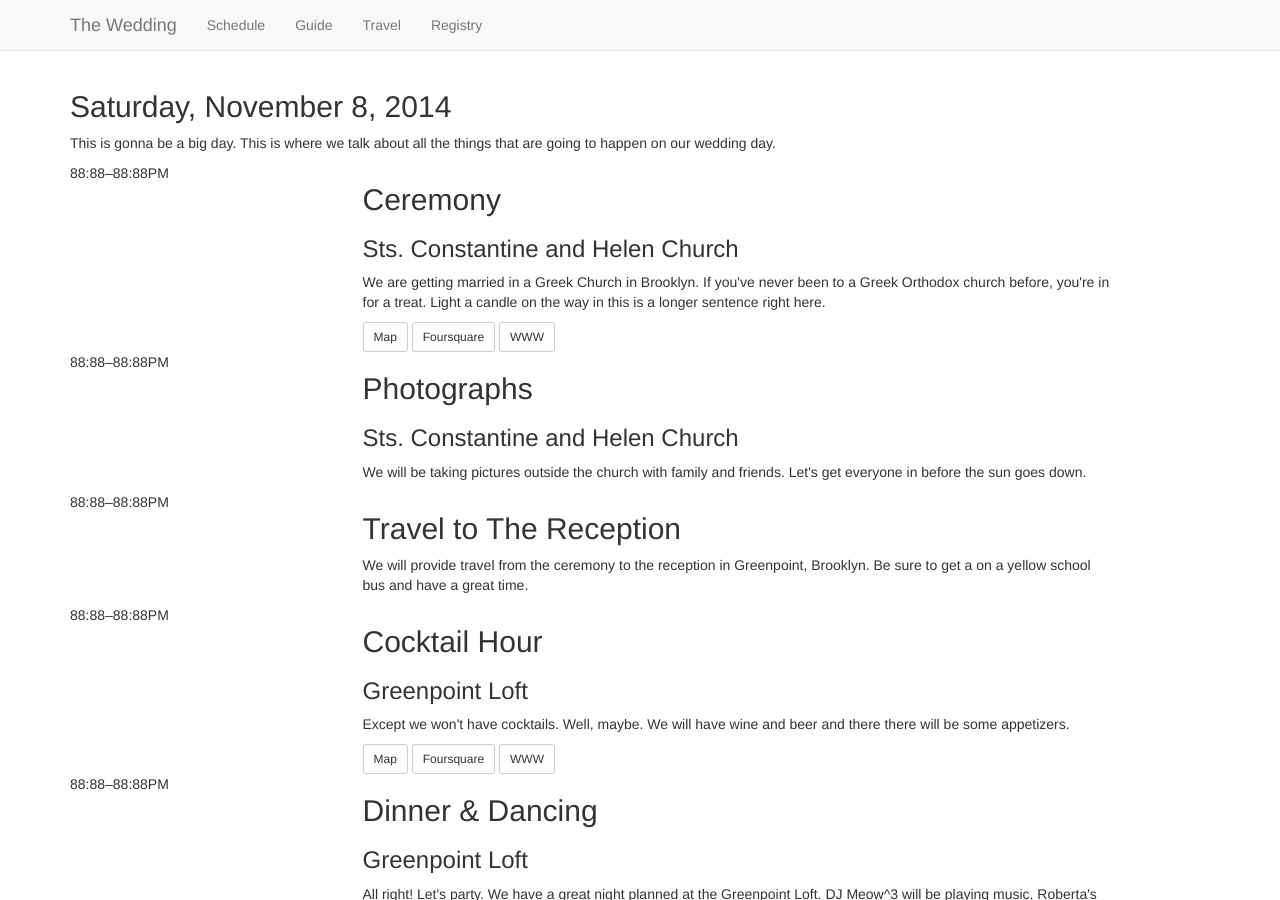
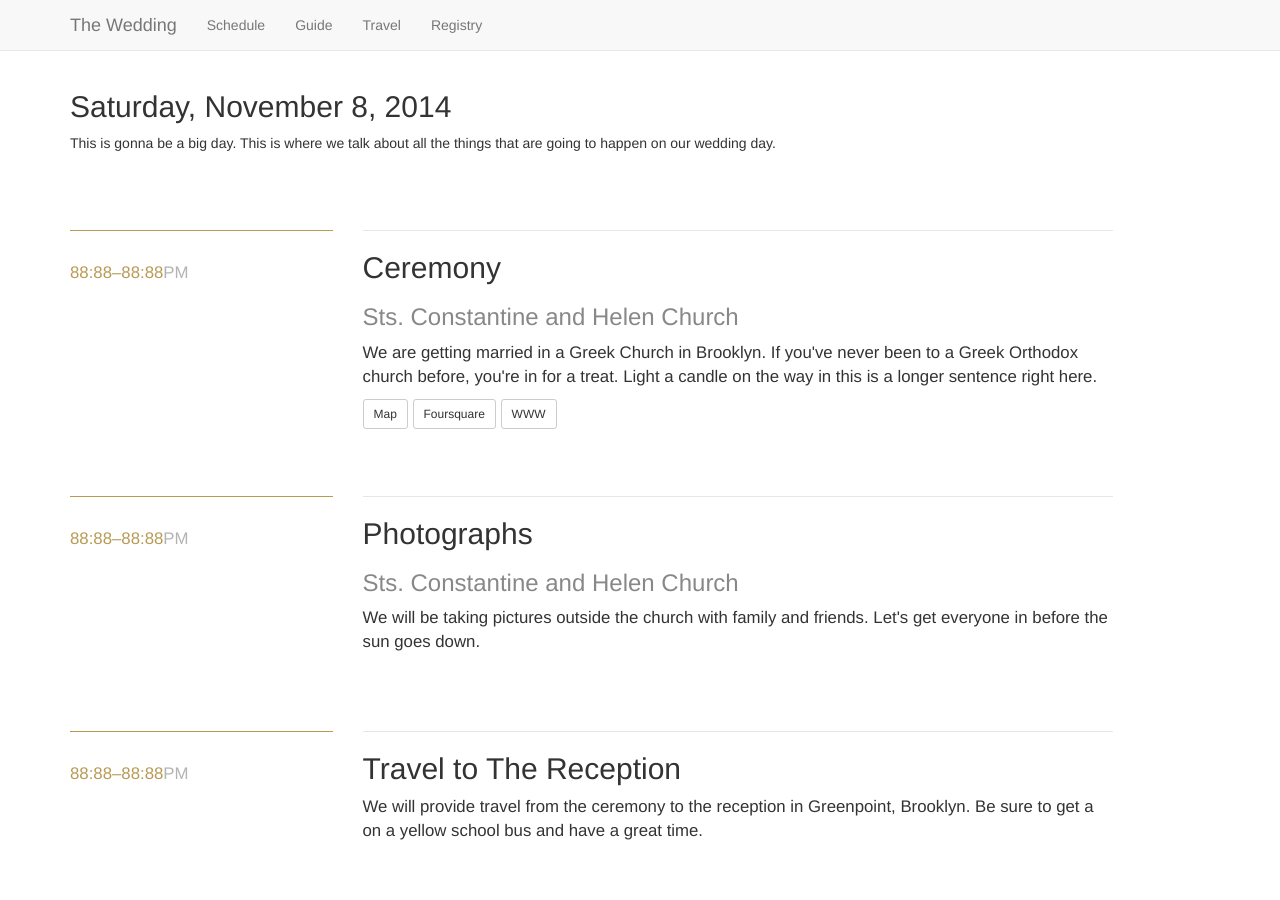
Before and after one commit to jpfinley/weddingSite, a Jekyll site: the page built from site/schedule.html, in a window 1280 px wide and 900 px high. Built offline with Jekyll 4.4.1, drawn with Linux system fonts in a browser that asks for light colours; nearby versions of some CDN libraries; Markdown is read by kramdown in place of the engine named in the settings.

Commit message:
refactor section rows

```diff
--- a/site/schedule.html
+++ b/site/schedule.html
@@ -11,9 +11,9 @@
 </div>
 <div class="row">
   <div class="col-md-12">
-    <div class="row event">
+    <div class="row section section-event">
       <div class="col-md-3">
-        <p class="time">88:88&ndash;88:88<span>PM</span></p>
+        <header>88:88&ndash;88:88<span>PM</span></header>
       </div>
       <div class="col-md-8">
         <h2>Ceremony</h2>
@@ -24,9 +24,9 @@
         <a class="btn btn-default btn-sm" href="http://stconstantinecathedral.org" role="button">WWW</a>
       </div>
     </div>
-    <div class="row event">
+    <div class="row section section-event">
       <div class="col-md-3">
-        <p class="time">88:88&ndash;88:88<span>PM</span></p>
+        <header>88:88&ndash;88:88<span>PM</span></header>
       </div>
       <div class="col-md-8">
         <h2>Photographs</h2>
@@ -34,18 +34,18 @@
         <p>We will be taking pictures outside the church with family and friends. Let's get everyone in before the sun goes down.</p>
       </div>
     </div>
-    <div class="row event">
+    <div class="row section section-event">
       <div class="col-md-3">
-        <p class="time">88:88&ndash;88:88<span>PM</span></p>
+        <header>88:88&ndash;88:88<span>PM</span></header>
       </div>
       <div class="col-md-8">
         <h2>Travel to The Reception</h2>
         <p>We will provide travel from the ceremony to the reception in Greenpoint, Brooklyn. Be sure to get a on a yellow school bus and have a great time.</p>
       </div>
     </div>
-    <div class="row event">
+    <div class="row section section-event">
       <div class="col-md-3">
-        <p class="time">88:88&ndash;88:88<span>PM</span></p>
+        <header>88:88&ndash;88:88<span>PM</span></header>
       </div>
       <div class="col-md-8">
         <h2>Cocktail Hour</h2>
@@ -56,9 +56,9 @@
         <a class="btn btn-default btn-sm" href="http://greenpointloft.com" role="button">WWW</a>
       </div>
     </div>
-    <div class="row event">
+    <div class="row section section-event">
       <div class="col-md-3">
-        <p class="time">88:88&ndash;88:88<span>PM</span></p>
+        <header>88:88&ndash;88:88<span>PM</span></header>
       </div>
       <div class="col-md-8">
         <h2>Dinner &amp; Dancing</h2>
@@ -69,9 +69,9 @@
         <a class="btn btn-default btn-sm" href="http://greenpointloft.com" role="button">WWW</a>
       </div>
     </div>
-    <div class="row event">
+    <div class="row section section-event">
       <div class="col-md-3">
-        <p class="time">88:88<span>PM</span>&ndash;</p>
+        <header>88:88<span>PM</span>&ndash;</header>
       </div>
       <div class="col-md-8">
         <h2>Ever After</h2>
```
